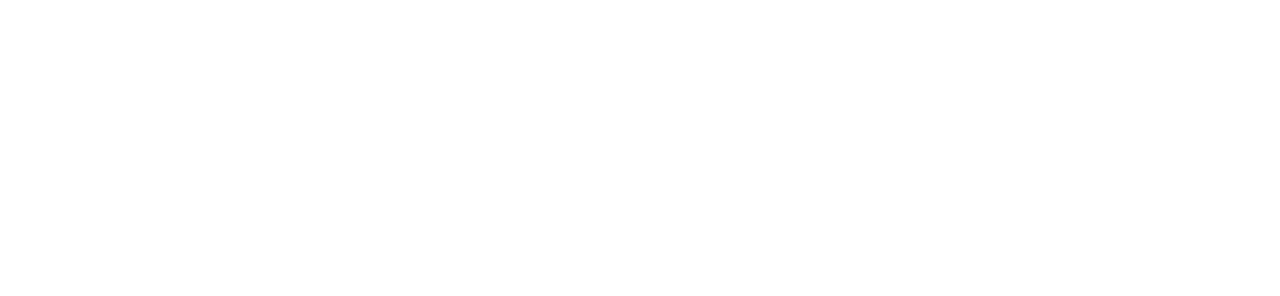
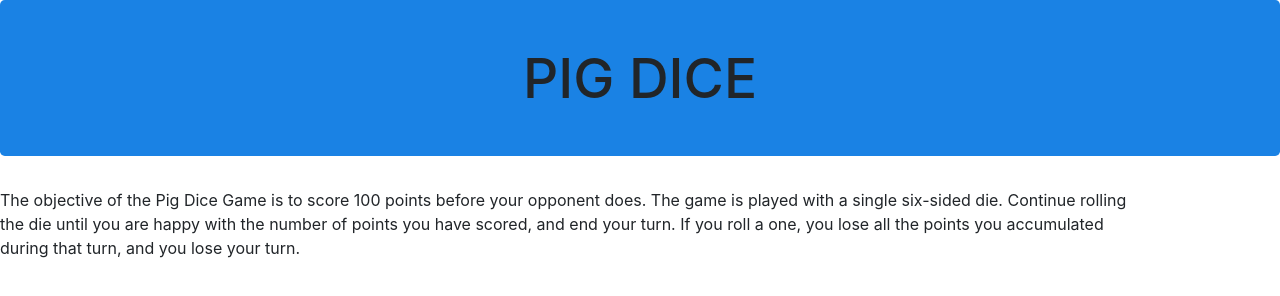
Before and after one commit to johnwanjema/Pig-Dice, a plain HTML site: page index.html in a window 1280 px wide. Drawn offline with nearby package versions, Linux system fonts and the light colour scheme.

Commit message:
added games descrption

```diff
--- a/index.html
+++ b/index.html
@@ -8,10 +8,21 @@
         integrity="sha256-FgpCb/KJQlLNfOu91ta32o/NMZxltwRo8QtmkMRdAu8=" crossorigin="anonymous"></script>
     <script src="./js/scripts.js"></script>
     <script src="./js/jquery-3.4.0.js"></script>
-    <title>PIG DICE</title>
+    <title>Pig Dice</title>
+    <h1 class="jumbotron">PIG DICE</h1>
 </head>
 
 <body>
+    <div class="container">
+        <p>The objective of the Pig Dice Game is to score 100 points before your opponent does. The game is played with
+            a
+            single six-sided die. Continue rolling the die until you are happy with the number of points you have
+            scored,
+            and end your turn. If you roll a one, you lose all the points you accumulated during that turn, and you lose
+            your turn.
+
+        </p>
+    </div>
 
 </body>
 
```
